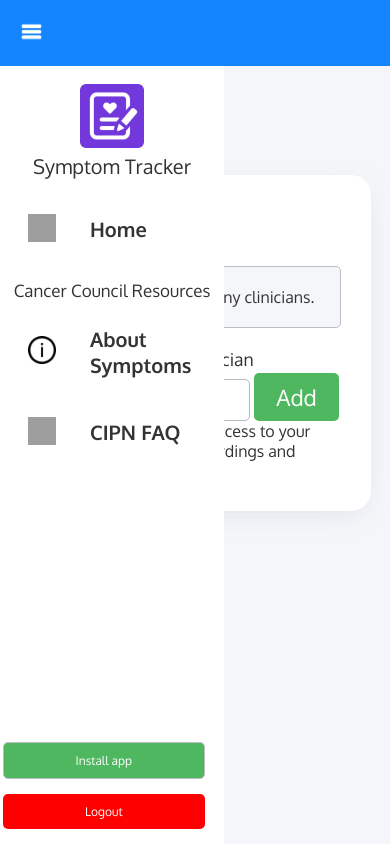
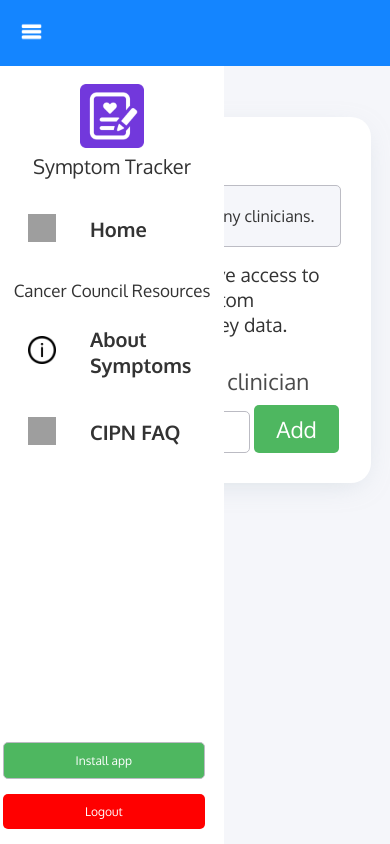
Before and after one commit to longhl104/symptom-tracker, a Flask app: template project/templates/patient/account.html in a window 390 px wide. Run offline with Flask 2, Linux system fonts and the light colour scheme; the template is opened without the code that fills it, so the values that code supplies are empty; parts of the project's set-up code (start-up, migrations or seed data) failed here and were passed over; grey boxes are pictures that could not be loaded.

Commit message:
Media queries fix for patient account

```diff
--- a/project/static/css/account.css
+++ b/project/static/css/account.css
@@ -1,6 +1,12 @@
 ul {
     list-style-type: none;
 }
+
+.title {
+  margin-bottom: 6px;
+  margin-left: 10px;
+}
+
 #cl-list-container {
     background-color: #F5F6FA;
     padding: 20px 20px 20px 20px;
@@ -14,7 +20,7 @@ ul {
     padding: 7px;
     border: transparent;
     border-radius: 5px;
-    font-size: 18px;
+    font-size: 1.4rem;
     color: #FFFFFF;
     margin: 5px 0px 5px 0px;
     display: block;
@@ -29,14 +35,14 @@ ul {
     padding: 5px 16px;
     transform: translate(0%, -70%);
     color: #FFFFFF;
-    font-size: 24px;
+    font-size: 1.4rem;
 }
 
 .container {
   width: 75%;
   justify-content: normal;
   align-items: normal;
-  margin-top: 9em;
+  padding-top: 5em;
 }
 
 .card {
@@ -45,30 +51,8 @@ ul {
 }
 
 .subtitle {
-  font-size: 1.3em;
+  font-size: 1.6rem;
 }
-
-/*
-  Device = Desktops
-  Screen = 1281px to higher resolution desktops
-*/
-
-/* @media (min-width: 1281px) {
-    .container {
-      width: 50%;
-    }
-  } */
-
-  /*
-    Device = Most Smartphones (Portrait)
-    Screen = 320px to 479px
-  */
-
-  /* @media (min-width: 320px) and (max-width: 480px) {
-    .card {
-      width: 90%;
-    }
-  } */
 
   /*
   Device = Desktops
@@ -113,6 +97,9 @@ ul {
     .container {
       width: 75%;
     }
+    .subtitle {
+      font-size: 1.4rem;
+    }
   }
 
   /*
@@ -127,4 +114,7 @@ ul {
     #cl-list-container li {
       font-size: 16px;
     }
+    .subtitle {
+      font-size: 1.4rem;
+    }
   }
--- a/project/templates/patient/account.html
+++ b/project/templates/patient/account.html
@@ -15,8 +15,7 @@
 <div class="container">
   <h5 class="title">Account</h5>
   <div class="card">
-    <p class="subtitle">Preferences</p>
-    <p>Linked clinicians</p>
+    <p class="subtitle">Linked clinicians</p>
     <ul id="cl-list-container" >
       {% if clinicians is none or clinicians|length == 0 %}
         <div>You have not linked any clinicians.</div>
@@ -26,14 +25,14 @@
         {% endfor %}
       {% endif %}
     </ul>
+    <p style="margin: 15px 0px 15px 0px; font-size: 1.2rem">Linked clinicians have access to your personal symptom recordings and survey data.</p>
     <form name="add-clinician" class="form col" method="POST">
-      <label for="clinician_email">Grant access to a clinician</label>
+      <label class="subtitle" for="clinician_email">Grant access to a clinician</label>
       <div>
         <input type="email" name="clinician_email" style="width: 69%; height: 100%; display: inline-block" required></input>
         <input class="btn green" type="submit" style="width: 29%; display: inline-block; margin: 0px" value="Add">
       </div>
     </form>
-    <p>Linked clinicians have access to your personal symptom recordings and survey data.</p>
   </div>
 </div>
 {% endblock %}
```
